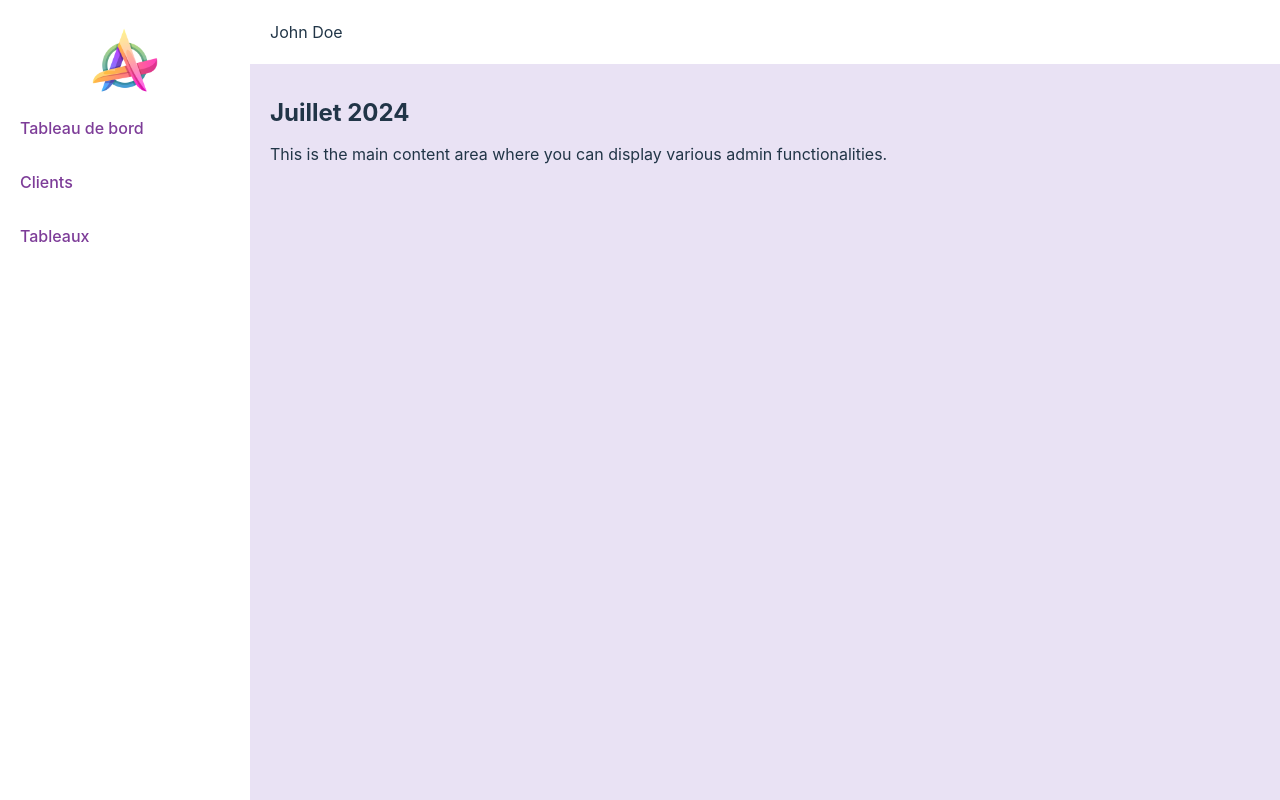
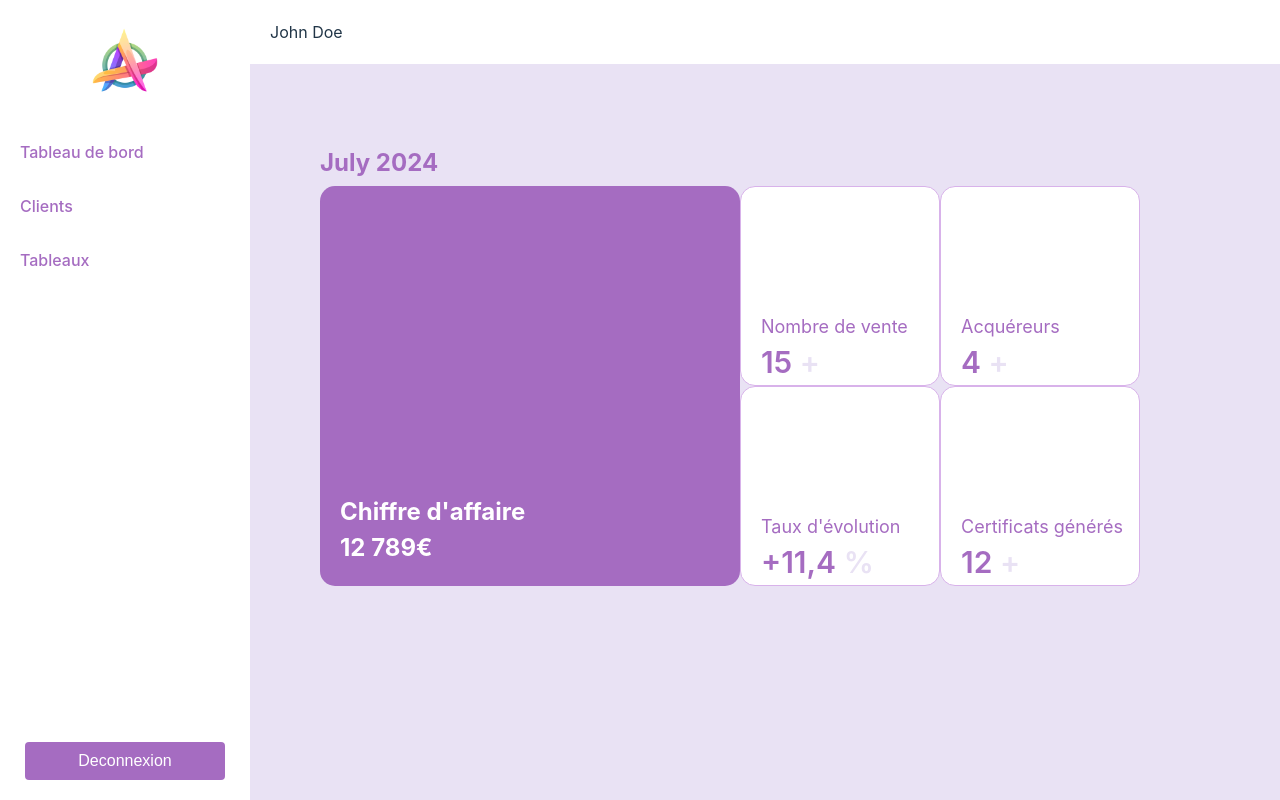
Before and after one commit to emelinebd/art_management_front, a React (Vite) app: page /home in a window 1280 px wide. Shown: the top 800 px of the page. Built offline with nearby package versions, Linux system fonts and the light colour scheme; the HTML template or start-up script is replaced by a standard one.

Commit message:
Homepage

```diff
--- a/src/Layouts/Homepage.jsx
+++ b/src/Layouts/Homepage.jsx
@@ -3,6 +3,7 @@
 import React from 'react';
 import Sidebar from '../components/Sidebar';
 import UserNameDisplay from "../components/UserNameDisplay";
+import MonthYearDisplay from "../components/MonthYearDisplay";
 import '../styles/homepage.css'; // Import des styles spécifiques à la page d'accueil
 
 const Homepage = () => {
@@ -12,8 +13,31 @@ const Homepage = () => {
       <div className="allcontent">
         <UserNameDisplay/>
         <div className="content">
-          <h1>Juillet 2024</h1>
-          <p>This is the main content area where you can display various admin functionalities.</p>
+          <MonthYearDisplay />
+          <div className="flex">
+            <div className="ca">
+              <h2>Chiffre d'affaire</h2>
+              <h2 className="paddingbottom">12 789€</h2>
+            </div>
+            <div className="grid">
+              <div className="carre">
+                <p>Nombre de vente</p>
+                <p className="stat">15 <span className="spancarre">+</span></p>
+              </div>
+              <div className="carre">
+                <p>Acquéreurs</p>
+                <p className="stat">4 <span className="spancarre">+</span></p>
+              </div>
+              <div className="carre">
+                <p>Taux d'évolution</p>
+                <p className="stat">+11,4 <span className="spancarre">%</span></p>
+              </div>
+              <div className="carre">
+                <p>Certificats générés</p>
+                <p className="stat">12 <span className="spancarre">+</span></p>
+              </div>
+            </div>
+          </div>
         </div>
       </div>
     </div>
--- /dev/null
+++ b/src/components/MonthYearDisplay.jsx
@@ -0,0 +1,15 @@
+import React from 'react';
+
+const MonthYearDisplay = () => {
+  const currentDate = new Date();
+  const month = currentDate.toLocaleString('default', { month: 'long' }); // Récupère le nom du mois
+  const year = currentDate.getFullYear(); // Récupère l'année
+
+  return (
+    <div>
+      <h1 className="moisAnnee">{month} {year}</h1>
+    </div>
+  );
+};
+
+export default MonthYearDisplay;
--- a/src/components/Sidebar.jsx
+++ b/src/components/Sidebar.jsx
@@ -13,6 +13,7 @@ const Sidebar = () => {
         <li><a href="#">Clients</a></li>
         <li><a href="#">Tableaux</a></li>
       </ul>
+      <button className="deconnexion" type="submit">Deconnexion</button>
     </div>
   );
 };
--- a/src/styles/Login.css
+++ b/src/styles/Login.css
@@ -29,7 +29,7 @@
 button {
   width: 100%;
   padding: 10px;
-  background-color: var(--button-background-color); /* Utilisation de la variable pour la couleur de fond */
+  background-color: var(--second-background-color); /* Utilisation de la variable pour la couleur de fond */
   color: white;
   border: none;
   border-radius: 4px;
@@ -38,7 +38,7 @@ button {
 }
 
 button:hover {
-  background-color: var(--button-hover-background-color); /* Utilisation de la variable pour la couleur de fond au survol */
+  background-color: var(--button-background-color); /* Utilisation de la variable pour la couleur de fond au survol */
 }
 
 button:focus {
--- a/src/styles/homepage.css
+++ b/src/styles/homepage.css
@@ -8,10 +8,18 @@
   height: 100%;
   background-color: var(--defaut-background-color);
   padding-top: 20px;
+  display: flex;
+  flex-direction: column;
+  justify-content: flex-start;
+  align-items: flex-start;
 }
 
 .logo {
-  text-align: center;
+  align-items: center;
+  display: flex;
+  justify-content: center;
+  width: 100%;
+  margin-bottom: 30px;
 }
 
 .sidebar-image {
@@ -31,7 +39,7 @@
 .sidebar-menu li a {
   display: block;
   padding: 10px 20px;
-  color: var(--text-color);
+  color: var(--fourth-color);
   text-decoration: none;
   transition: background-color 0.3s;
 }
@@ -39,7 +47,7 @@
 
 .content {
   margin-left: 250px;
-  padding: 20px;
+  padding: 70px;
   height: 100vh;
   background-color: var(--primary-background-color);
 }
@@ -61,4 +69,73 @@
 .content p {
   font-size: 16px;
   line-height: 1.5;
+  margin: 0;
+  color: var(--fourth-color);
 }
+
+.moisAnnee {
+  text-transform: capitalize;
+  color: var(--fourth-color);
+}
+
+.ca {
+  width: 400px;
+  height: 400px;
+  background-color: var(--second-background-color);
+  border-radius: 15px;
+  display: flex;
+  flex-direction: column;
+  align-items: baseline;
+  justify-content: flex-end;
+  padding-left: 20px;
+  color: var(--white);
+}
+
+.paddingbottom {
+  margin-bottom: 20px;
+}
+
+.grid {
+  width: 400px;
+  height: 400px;
+  display: grid;
+  grid-template-columns: repeat(2, 1fr);
+}
+
+.carre {
+  border: 1px solid #D8B2EA;
+  border-radius: 15px;
+  display: flex;
+  flex-direction: column;
+  align-items: baseline;
+  justify-content: flex-end;
+  padding-left: 20px;
+  background-color: var(--white);
+}
+
+.carre p {
+  font-size: 18px;
+}
+
+p.stat {
+  font-weight: 600;
+  font-size: 30px;
+}
+
+.spancarre {
+  color: var(--third-color);
+}
+
+.deconnexion {
+  width: 80%;
+  padding: 10px;
+  background-color: var(--second-background-color);
+  color: white;
+  border: none;
+  border-radius: 4px;
+  cursor: pointer;
+  font-size: 16px;
+  margin-top: auto;
+  align-self: center;
+  margin-bottom: 40px;
+}
--- a/src/styles/index.css
+++ b/src/styles/index.css
@@ -13,13 +13,12 @@
   -moz-osx-font-smoothing: grayscale;
 
   /* Variables pour les couleurs */
-  --primary-background-color: #6A0DAD; /* Couleur de fond principale */
   --form-background-color: #7D3C98; /* Couleur de fond du formulaire */
   --form-box-shadow-color: rgba(0, 0, 0, 0.1); /* Couleur de l'ombre de la boîte */
   --form-max-width: 450px; /* Largeur maximale du formulaire */
   --form-text-color: #000; /* Couleur du texte du formulaire */
   --button-background-color: #9B30FF; /* Couleur de fond du bouton */
-  --button-hover-background-color: #A56CC1; /* Couleur de fond du bouton au survol */
+  --second-background-color: #A56CC1; /* Couleur de fond du bouton au survol */
   --primary-color: #6A0DAD; /* Couleur principale */
   --text-color: #7D3C98; /* Couleur du texte */
   --border-color: #6A0DAD; /* Couleur de la bordure */
@@ -27,6 +26,10 @@
   --placeholder-color: #A56CC1; /* Couleur du texte de l'espace réservé */
   --defaut-background-color: #fff; /* Couleur de fond par défaut */
   --primary-background-color: #E9E2F4; /* Couleur de fond principale */
+  --white : #fff; /* Couleur du texte blanc */
+  --third-color: #E9E2F4; /* Couleur tertiaire */
+  --fourth-color: #A56CC1; /* Couleur quaternaire */
+
 }
 
 a {
@@ -47,6 +50,10 @@ h1 {
   line-height: 1.1;
 }
 
+h2 {
+  margin: 0;
+}
+
 @media (prefers-color-scheme: light) {
   :root {
     color: #213547;
@@ -56,3 +63,7 @@ h1 {
     color: #747bff;
   }
 }
+
+.flex {
+  display: flex;
+}
```
Also changed, not shown: src/assets/utilisateurs.svg (added).
